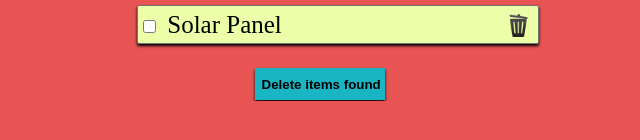
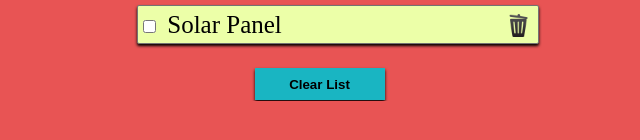
Before and after one commit to ellensaurus/shoppinglist, a plain HTML site: page index.html in a window 1280 px wide. Shown: the part 350-490 px from the top of the page, 322-962 px from the left. Drawn offline with nearby package versions, Linux system fonts and the light colour scheme; a web font is replaced by a local one.

Commit message:
Update index.html

```diff
--- a/index.html
+++ b/index.html
@@ -55,7 +55,7 @@
 
 	<div class="clearList">
 		<form class="clearButton">
-			<input type="button" class="confirm" name="clear" value="Delete items found" id="deleteList">
+			<input type="button" class="confirm" name="clear" value="Clear List" id="deleteList">
 		</form>
 	</div>
 </div>
```
